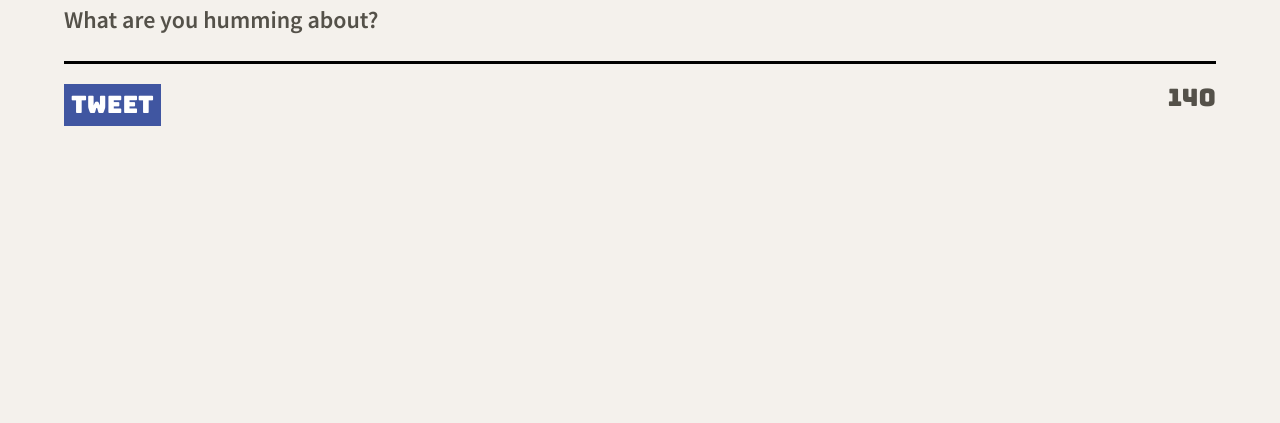
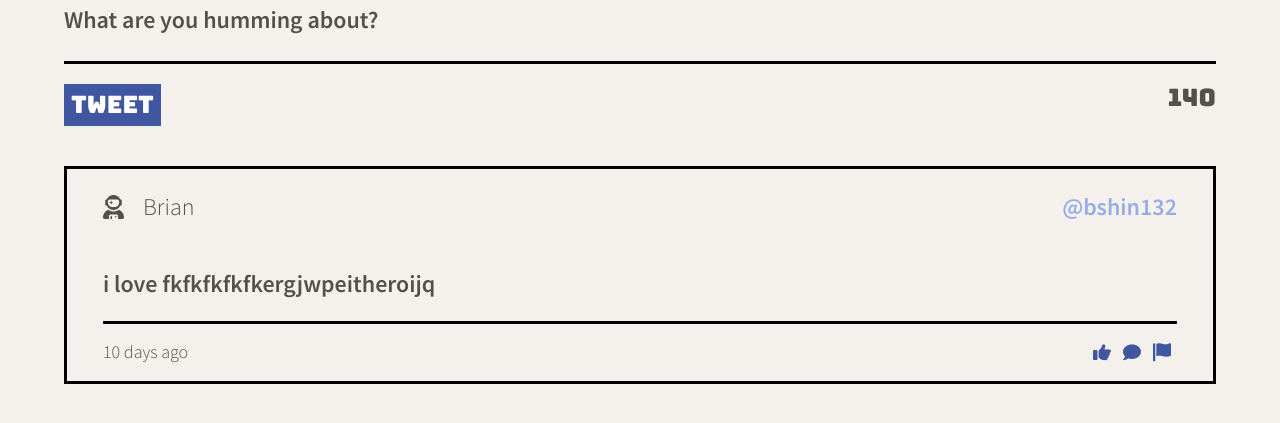
Before and after one commit to bshin132/tweeter2, a website: page public/index.html in a window 1280 px wide. Shown: the part 615-1038 px from the top of the page. Before the commit the page ends 800 px from the top, so only its background shows below. Drawn offline with nearby package versions, Linux system fonts and the light colour scheme.

Commit message:
add tweet post

```diff
--- a/public/index.html
+++ b/public/index.html
@@ -17,6 +17,7 @@
     <link rel="stylesheet" href="/styles/nav.css" type="text/css" />
     <link rel="stylesheet" href="/styles/header.css" type="text/css" />
     <link rel="stylesheet" href="/styles/new-tweet.css" type="text/css" />
+    <link rel="stylesheet" href="/styles/tweet-post.css" type="text/css" />
 
     <!-- External JS -->
     <script src="https://ajax.googleapis.com/ajax/libs/jquery/3.4.1/jquery.min.js"></script>
@@ -67,6 +68,35 @@
         </form>
       </section>
 
+      <section>
+        <article class="post">
+        <header class="user-info">
+          <div class="user-profile">
+            <i class="fas fa-user-astronaut"></i>
+            <p>Brian</p>
+          </div>
+          <p class="user-id">@bshin132</p>
+        </header>
+
+        <div class="input">
+          <p class="input-value">i love fkfkfkfkfkergjwpeitheroijq</p>
+          <div class="border"></div>
+        </div>
+
+        <footer class="footer">
+          <p>10 days ago</p>
+          <div class="post-icons">
+            <i class="fas fa-thumbs-up"></i>
+            <i class="fas fa-comment"></i>
+            <i class="fas fa-flag"></i>
+          </div>
+        </footer>
+
+
+
+      </section>
+    </article>
+
     </main>
   </body>
 </html>
--- a/public/styles/layout.css
+++ b/public/styles/layout.css
@@ -20,6 +20,7 @@ body {
   font-size: 24px;
   font-family: 'Source Sans Pro', sans-serif;
   font-weight: 300;
+  height: 10000px;
 }
 
 /*
--- /dev/null
+++ b/public/styles/tweet-post.css
@@ -0,0 +1,65 @@
+.post {
+  margin-top: 40px;
+  border: 3px solid #000000;
+  padding: 0 1.5em;
+}
+
+.post:hover {
+  -webkit-box-shadow: 8px 6px 0px 1px #97ace9;
+  box-shadow: 8px 6px 0px 1px #97ace9;
+  transition: box-shadow 0.3s ease-in-out;
+}
+
+.user-info {
+  display: flex;
+  justify-content: space-between;
+}
+
+.user-profile {
+  display: flex;
+  justify-content: space-between;
+  align-items: center;
+}
+
+.user-id {
+  font-weight: 600;
+  color: #97ace9;
+}
+
+.fa-user-astronaut {
+  width: 40px;
+}
+
+.input {
+  margin: 25px 0 0 0;
+}
+
+.input-value {
+  font-weight: 600;
+}
+
+.border {
+  border: none;
+  border-bottom: 3px solid #000000;
+}
+
+
+.footer {
+  display: flex;
+  justify-content: space-between;
+  font-size: 18px;
+
+}
+
+.post-icons {
+  display: flex;
+  align-items: center;
+  justify-content: space-around;
+  color: #4056a1;
+  width: 90px;
+}
+
+.post-icons > i:hover {
+  color: #ffbe56;
+  cursor: pointer;
+}
--- a/server/data-files/initial-tweets.json
+++ b/server/data-files/initial-tweets.json
@@ -8,7 +8,7 @@
     "content": {
       "text": "If I have seen further it is by standing on the shoulders of giants"
     },
-    "created_at": 1643584393721
+    "created_at": 1643591451464
   },
   {
     "user": {
@@ -19,6 +19,6 @@
     "content": {
       "text": "Je pense , donc je suis"
     },
-    "created_at": 1643670793721
+    "created_at": 1643677851464
   }
 ]
```
